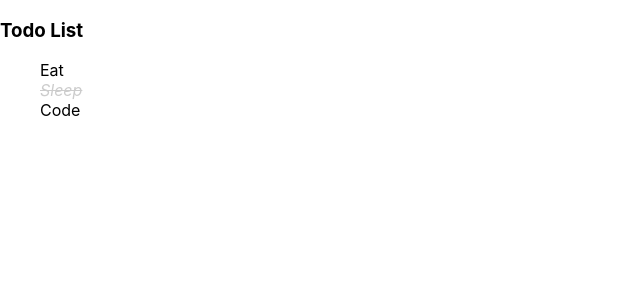
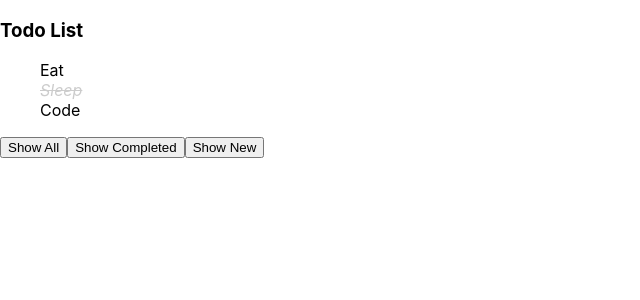
Before and after one commit to huuthanh0312/learn-reactjs, a React (Create React App) app: page / in a window 1280 px wide. Shown: the top 300 px of the page, without its empty margins (0-640 px from the left). Built offline with nearby package versions, Linux system fonts and the light colour scheme.

Commit message:
Todo Filter

```diff
--- a/src/features/Todo/index.jsx
+++ b/src/features/Todo/index.jsx
@@ -23,23 +23,38 @@
     },
   ];
   const [todoList, setTodoList] = useState(initTodoList);
+  const [filteredStatus, setFilteredStatus] = useState("all");
+
   const handleTodoClick = (todo, idx) => {
     const newTodoList = [...todoList];
-
     newTodoList[idx] = {
       ...newTodoList[idx],
       status: newTodoList[idx].status === "new" ? "completed" : "new",
     };
-    //newTodoList[idx] = newTodo;
 
     //update todo list with new
-    //console.log(newTodoList);
     setTodoList(newTodoList);
   };
+
+  const handleShowAllClick = () => {
+    setFilteredStatus("all");
+  };
+  const handleShowCompletedClick = () => {
+    setFilteredStatus("completed");
+  };
+  const handleShowNewClick = () => {
+    setFilteredStatus("new");
+  };
+  const renderTodoList = todoList.filter(
+    (todo) => filteredStatus === "all" || filteredStatus === todo.status
+  );
   return (
     <div>
       <h3>Todo List</h3>
-      <TodoList todoList={todoList} onTodoClick={handleTodoClick} />
+      <TodoList todoList={renderTodoList} onTodoClick={handleTodoClick} />
+      <button onClick={handleShowAllClick}>Show All</button>
+      <button onClick={handleShowCompletedClick}>Show Completed</button>
+      <button onClick={handleShowNewClick}>Show New</button>
     </div>
   );
 }
```
